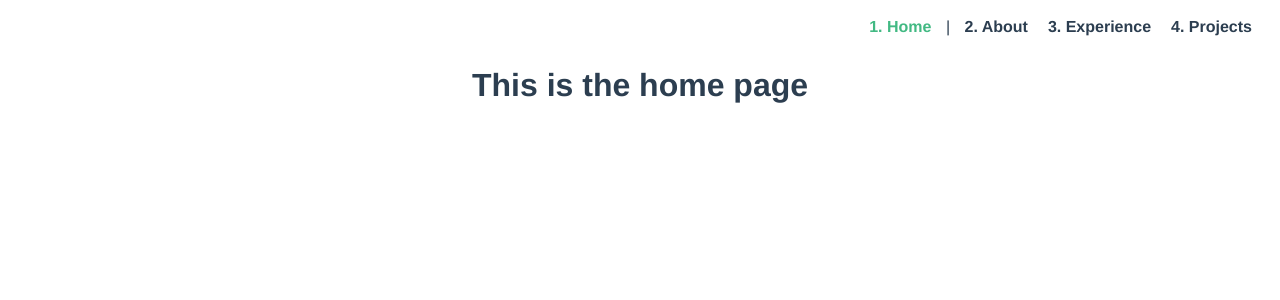
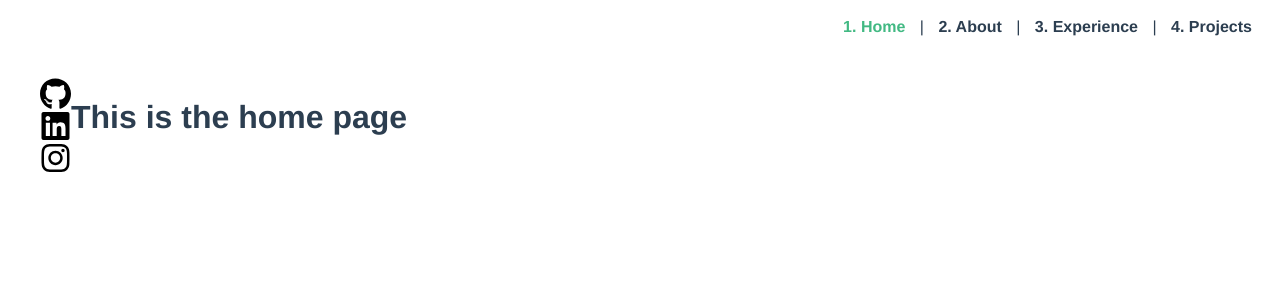
Before and after one commit to raja-velichety/dev-portfolio, a Vue app: page / in a window 1280 px wide. Shown: the top 300 px of the page. Built offline with nearby package versions, Linux system fonts and the light colour scheme.

Commit message:
Added sidenav with icons

```diff
--- a/package.json
+++ b/package.json
@@ -8,6 +8,11 @@
     "lint": "vue-cli-service lint"
   },
   "dependencies": {
+    "@fortawesome/fontawesome-svg-core": "^6.4.0",
+    "@fortawesome/free-brands-svg-icons": "^6.4.0",
+    "@fortawesome/free-regular-svg-icons": "^6.4.0",
+    "@fortawesome/free-solid-svg-icons": "^6.4.0",
+    "@fortawesome/vue-fontawesome": "^3.0.3",
     "core-js": "^3.8.3",
     "vue": "^3.2.13",
     "vue-router": "^4.0.3"
--- a/src/App.vue
+++ b/src/App.vue
@@ -1,15 +1,21 @@
 <template>
+  <link rel="stylesheet" href="fontawesome">
   <top-nav/>
-  <router-view/>
+  <div class="seperation">
+    <side-nav class="links"/>
+    <router-view class="content"/>
+  </div>
 </template>
 
 <script>
 import TopNav from '@/components/TopNav.vue';
+import SideNav from './components/SideNav.vue';
 
 export default {
   name: 'App',
   components: {
-    TopNav
+    TopNav,
+    SideNav,
   }
 }
 </script>
@@ -38,4 +44,22 @@ export default {
 .top-nav a.router-link-exact-active {
   color: #42b983;
 }
+
+.side-nav{
+  display: flex;
+  flex-direction: column;
+  justify-self: center;
+}
+
+.seperation {
+  display: flex;
+  flex-direction: row;
+  justify-content: baseline;
+  margin: 2rem 2rem;
+  }
+
+.content {
+  align-items: center;
+  justify-content: center;
+}
 </style>
--- /dev/null
+++ b/src/components/SideNav.vue
@@ -0,0 +1,7 @@
+<template>
+    <div class="side-nav">
+        <font-awesome-icon :icon="['fab', 'github']" size="2xl" style="color:#000000"/>
+        <font-awesome-icon :icon="['fab', 'linkedin']" size="2xl" style="color:#000000"/>
+        <font-awesome-icon :icon="['fab', 'instagram']" size="2xl" style="color:#000000"/>
+    </div>
+</template>
--- a/src/components/TopNav.vue
+++ b/src/components/TopNav.vue
@@ -2,8 +2,8 @@
     <div class="top-nav">
         <div class="menu">
             <router-link to="/">1. Home</router-link> |
-            <router-link to="/about">2. About</router-link>
-            <router-link to="/experience">3. Experience</router-link>
+            <router-link to="/about">2. About</router-link> |
+            <router-link to="/experience">3. Experience</router-link> |
             <router-link to="/projects">4. Projects</router-link>
         </div>
     </div>
--- a/src/main.js
+++ b/src/main.js
@@ -1,5 +1,13 @@
 import { createApp } from 'vue'
 import App from './App.vue'
 import router from './router'
+import {FontAwesomeIcon } from '@fortawesome/vue-fontawesome'
+import { library } from '@fortawesome/fontawesome-svg-core'
+import { faLinkedin } from '@fortawesome/free-brands-svg-icons'
+import { faGithub } from '@fortawesome/free-brands-svg-icons'
+import { faInstagram } from '@fortawesome/free-brands-svg-icons'
 
-createApp(App).use(router).mount('#app')
+//side nav icons for social media and github
+library.add(faLinkedin, faGithub, faInstagram)
+
+createApp(App).component('font-awesome-icon', FontAwesomeIcon).use(router).mount('#app')
```
Also changed, not shown: 1 other file (tests, documents, lock files or other folders).
